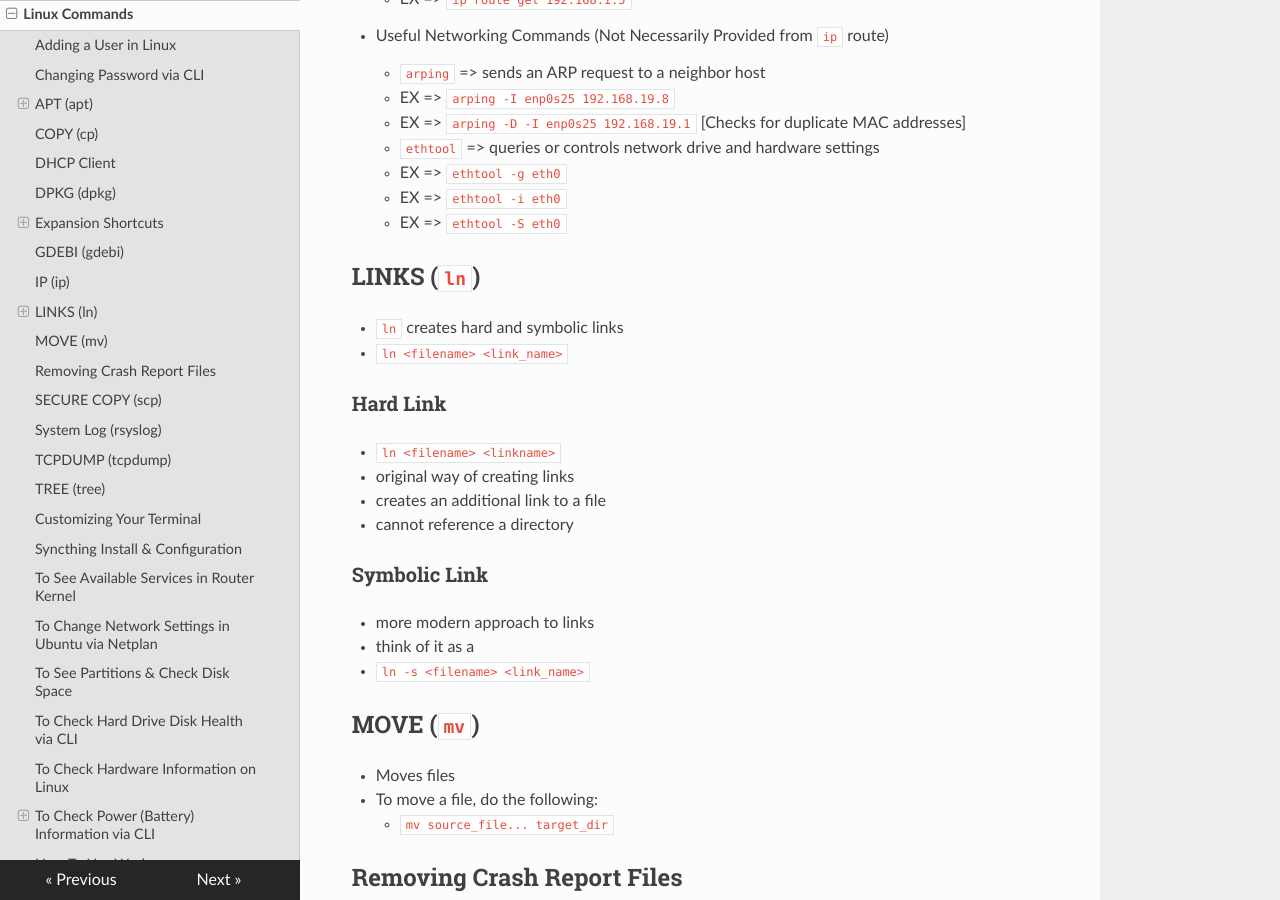
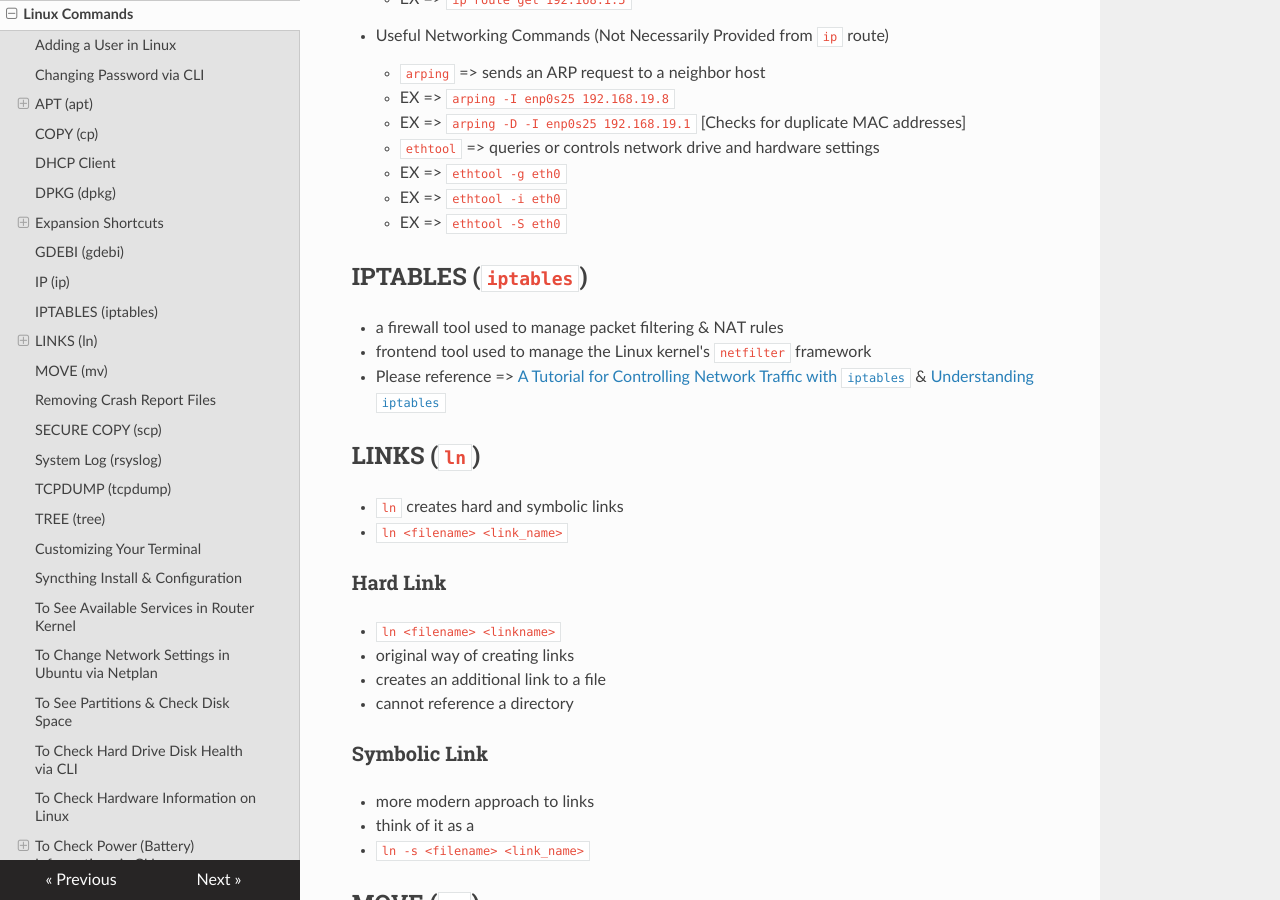
Before and after one commit to mholdiman19/mholdiman19.github.io, an MkDocs documentation site: the page built from docs/commands.md, in a window 1280 px wide and 900 px high, scrolled down 3361 px. Built offline with MkDocs 1.6.1, drawn with Linux system fonts in a browser that asks for light colours; nearby versions of some CDN libraries.

Commit message:
Update commands.md
Added `iptables`

```diff
--- a/docs/commands.md
+++ b/docs/commands.md
@@ -133,6 +133,13 @@ A B C D E F G H I J K L M N O P Q R S T U V W X Y Z [  ] ^ _ ` a b c d e f g h i
       * EX => `ethtool -g eth0`
       * EX => `ethtool -i eth0`
       * EX => `ethtool -S eth0`
+
+## IPTABLES (`iptables`)
+  * a firewall tool used to manage packet filtering & NAT rules
+  * frontend tool used to manage the Linux kernel's `netfilter` framework
+  * Please reference => [A Tutorial for Controlling Network Traffic with `iptables`](https://www.linode.com/docs/guides/control-network-traffic-with-iptables/) & [Understanding `iptables`](https://www.linode.com/docs/guides/what-is-iptables/)
+
+
 
 ## LINKS (`ln`)
 
```
